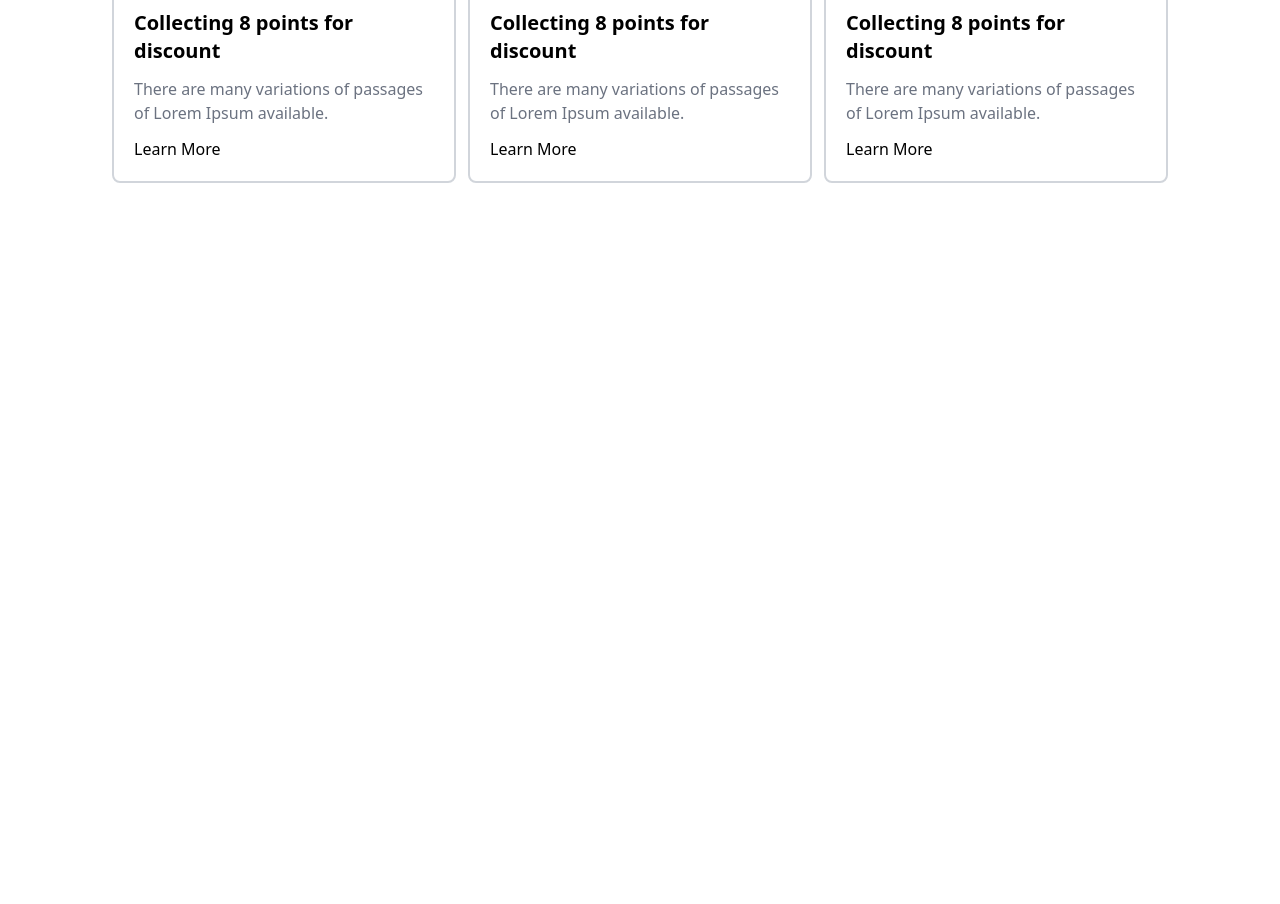
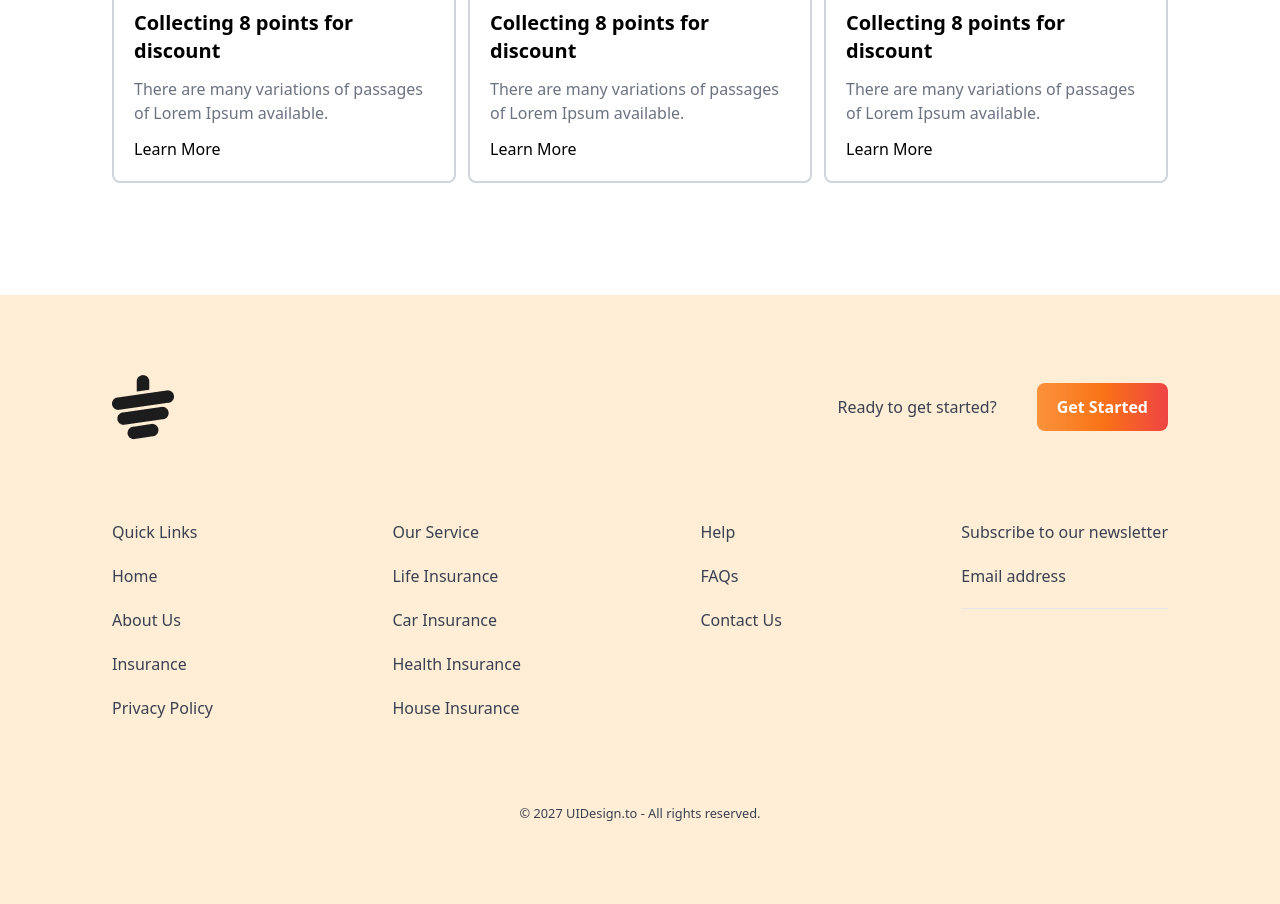
Before and after one commit to thinkGrow/tea-figma-tailwind, a website: page index.html in a window 1280 px wide. Shown: the part 2935-3839 px from the top of the page. Before the commit the page ends 3230 px from the top, so only its background shows below. Drawn offline with Linux system fonts and the light colour scheme.

Commit message:
Footer Section - Structure - Own

```diff
--- a/index.html
+++ b/index.html
@@ -305,9 +305,73 @@
                 </div>
             </div>
         </section>
-
-
     </main>
 </body>
 
+<!-- <footer class="max-w-screen-xl mx-auto bg-black"> -->
+
+<footer class="bg-orange-100 text-gray-700">
+    <div class="max-w-screen-xl px-16 lg:px-28 mx-auto py-20">
+
+        <!-- Top Section -->
+        <div class="flex place-content-between mb-20">
+            <div class="z-10">
+                <img src="./images/cup.png" alt="">
+            </div>
+
+            <div class="flex gap-10 items-center">
+                <p>Ready to get started?</p>
+                <button class="bg-gradient-to-r from-orange-400 via-orange-500 to-red-500 px-5
+                py-3 rounded-lg text-white font-bold">
+                    Get Started
+                </button>
+            </div>
+        </div>
+
+
+        <!-- Middle Section -->
+        <div class="flex place-content-between">
+            <!-- card 1 -->
+            <div class="flex flex-col gap-5">
+                <h1>Quick Links</h1>
+                <p>Home</p>
+                <p>About Us</p>
+                <p>Insurance</p>
+                <p>Privacy Policy</p>
+            </div>
+
+            <!-- card 2 -->
+            <div class="flex flex-col gap-5">
+                <h1>Our Service</h1>
+                <p>Life Insurance</p>
+                <p>Car Insurance</p>
+                <p>Health Insurance</p>
+                <p>House Insurance</p>
+            </div>
+
+            <!-- card 3 -->
+            <div class="flex flex-col gap-5">
+                <h1>Help</h1>
+                <p>FAQs</p>
+                <p>Contact Us</p>
+            </div>
+
+            <!-- card 4 -->
+            <div class="flex flex-col gap-5">
+                <h1>Subscribe to our newsletter</h1>
+                <p>Email address</p>
+                <hr>
+            </div>
+        </div>
+
+        <!-- Copyright Section - Bottom Section -->
+        <div class="text-center pt-20">
+            <small>© 2027 UIDesign.to - All rights reserved.</small>
+        </div>
+
+
+
+    </div>
+</footer>
+
 </html>
```
Also changed, not shown: src/output.css.
